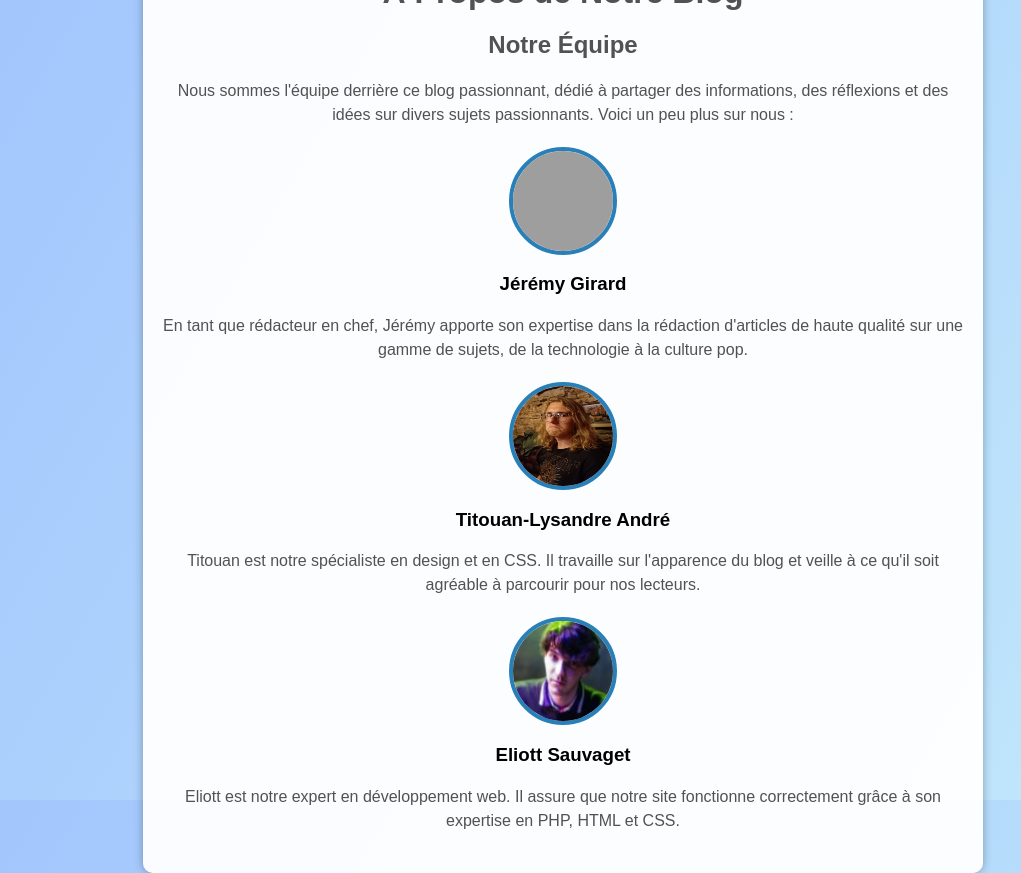
After one commit to TLBTPTL/blog-php, a PHP site: page /apropos.php in a window 1280 px wide. The commit adds this page. Shown: the whole page, without its empty margins (77-1098 px from the left). Run offline with PHP 8.4, Linux system fonts and the light colour scheme; grey boxes are pictures that could not be loaded.

Commit message:
Ajout pour la partie graphique et de quelques fichiers
Douze

```diff
--- /dev/null
+++ b/apropos.php
@@ -0,0 +1,37 @@
+<!DOCTYPE html>
+<html lang="fr">
+<head>
+    <meta charset="UTF-8">
+    <link rel="stylesheet" href="css/apropos.css">
+    <meta name="viewport" content="width=device-width, initial-scale=1.0">
+    <title>À Propos - Blog</title>
+</head>
+<body>
+
+
+    <section class="content">
+        <h1>À Propos de Notre Blog</h1>
+        <h2>Notre Équipe</h2>
+        <p>Nous sommes l'équipe derrière ce blog passionnant, dédié à partager des informations, des réflexions et des idées sur divers sujets passionnants. Voici un peu plus sur nous :</p>
+
+        <div class="team-member">
+            <img src="images/jeremy.jpg" alt="Jeremy Girard">
+            <h3>Jérémy Girard</h3>
+            <p>En tant que rédacteur en chef, Jérémy apporte son expertise dans la rédaction d'articles de haute qualité sur une gamme de sujets, de la technologie à la culture pop.</p>
+        </div>
+
+        <div class="team-member">
+            <img src="images/titouan.jpg" alt="Titouan-Lysandre André">
+            <h3>Titouan-Lysandre André</h3>
+            <p>Titouan est notre spécialiste en design et en CSS. Il travaille sur l'apparence du blog et veille à ce qu'il soit agréable à parcourir pour nos lecteurs.</p>
+        </div>
+
+        <div class="team-member">
+            <img src="images/eliott.jpg" alt="Eliott Sauvaget">
+            <h3>Eliott Sauvaget</h3>
+            <p>Eliott est notre expert en développement web. Il assure que notre site fonctionne correctement grâce à son expertise en PHP, HTML et CSS.</p>
+        </div>
+    </section>
+</body>
+
+</html>
--- /dev/null
+++ b/css/apropos.css
@@ -0,0 +1,49 @@
+body {
+    font-family: 'Poppins', sans-serif;
+    background-image: linear-gradient(120deg, #a1c4fd 0%, #c2e9fb 100%);
+    margin: 0;
+    display: flex;
+    justify-content: center;
+    align-items: center;
+    height: 100vh;
+  }
+
+  .content {
+    background: rgba(255, 255, 255, 0.95);
+    padding: 20px;
+    box-shadow: 0px 0px 10px rgba(0, 0, 0, 0.3);
+    text-align: center;
+    border-radius: 10px;
+    max-width: 800px;
+  }
+
+  h1 {
+    font-size: 2em;
+    color: #525252;
+    margin-bottom: 20px;
+  }
+
+  h2 {
+    font-size: 1.5em;
+    color: #525252;
+    margin-top: 20px;
+  }
+
+  .team-member {
+    margin: 20px 0;
+  }
+
+  .team-member img {
+    width: 100px; /* Taille fixe pour tous les cercles */
+    height: 100px; /* Taille fixe pour tous les cercles */
+    border-radius: 50%; /* Transforme l'image en cercle */
+    border: 4px solid #2980b9; /* Bordure bleue autour du cercle */
+    margin: 0 auto; /* Centre l'image horizontalement */
+    display: block; /* Supprime l'espace supplémentaire en bas de l'image */
+  }
+
+  p {
+    font-size: 16px;
+    color: #525252;
+    line-height: 1.5;
+  }
```
Also changed, not shown: connexion.php (+6 -11 lines), creationarticle.php (+5 -3 lines), css/douze.css (+36 -59 lines), css/formulaire.css (+38 -29 lines), traitementarticle.php (+3 -11 lines), traitementconnexion.php (added, +13 -0 lines), images/eliott.jpg (added), images/titouan.jpg (added).
